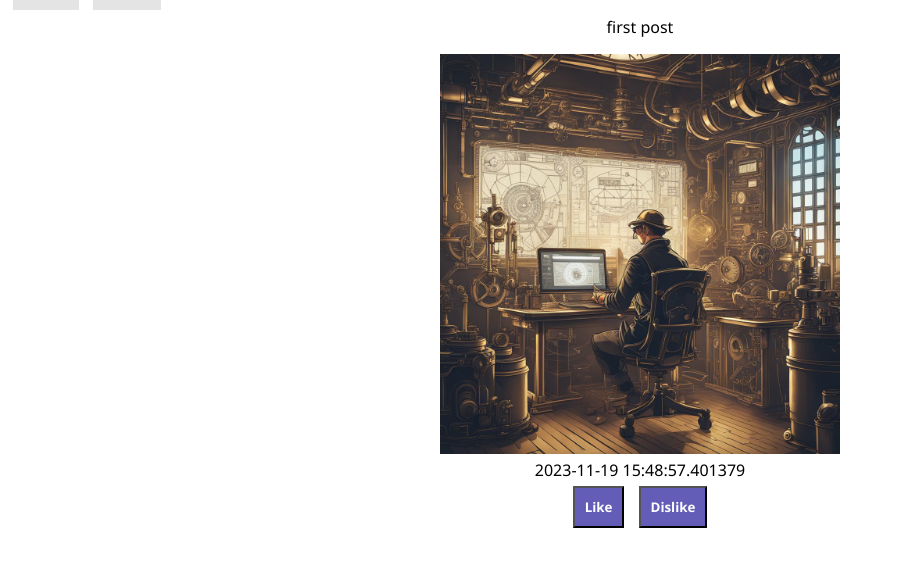
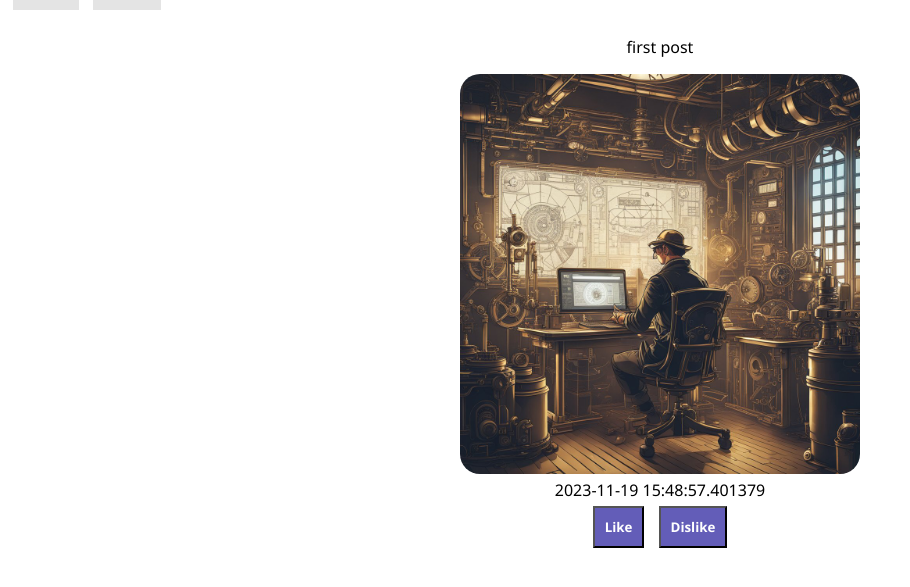
Before and after one commit to BerwanGus/trabalho-rede-social, a Flask app: page /post/1 in a window 1280 px wide. Shown: the part 30-617 px from the top of the page, without its empty margins (0-910 px from the left). Run offline with Flask 3, Linux system fonts and the light colour scheme.

Commit message:
hover css

```diff
--- a/projetoTumbrl/tumbrl/static/styles/main.css
+++ b/projetoTumbrl/tumbrl/static/styles/main.css
@@ -37,9 +37,18 @@ img{
 
 .post-div{
     width: 100%;
+    padding: 20px;
     text-align: center;
 }
 
+.post-div img{
+    border-radius: 20px;
+}
+
+.post-div img:hover{
+    border-radius: 0;
+    transition: border-radius 0.25s;
+}
 
 input[type='submit'] {
     padding: 10px;
```
